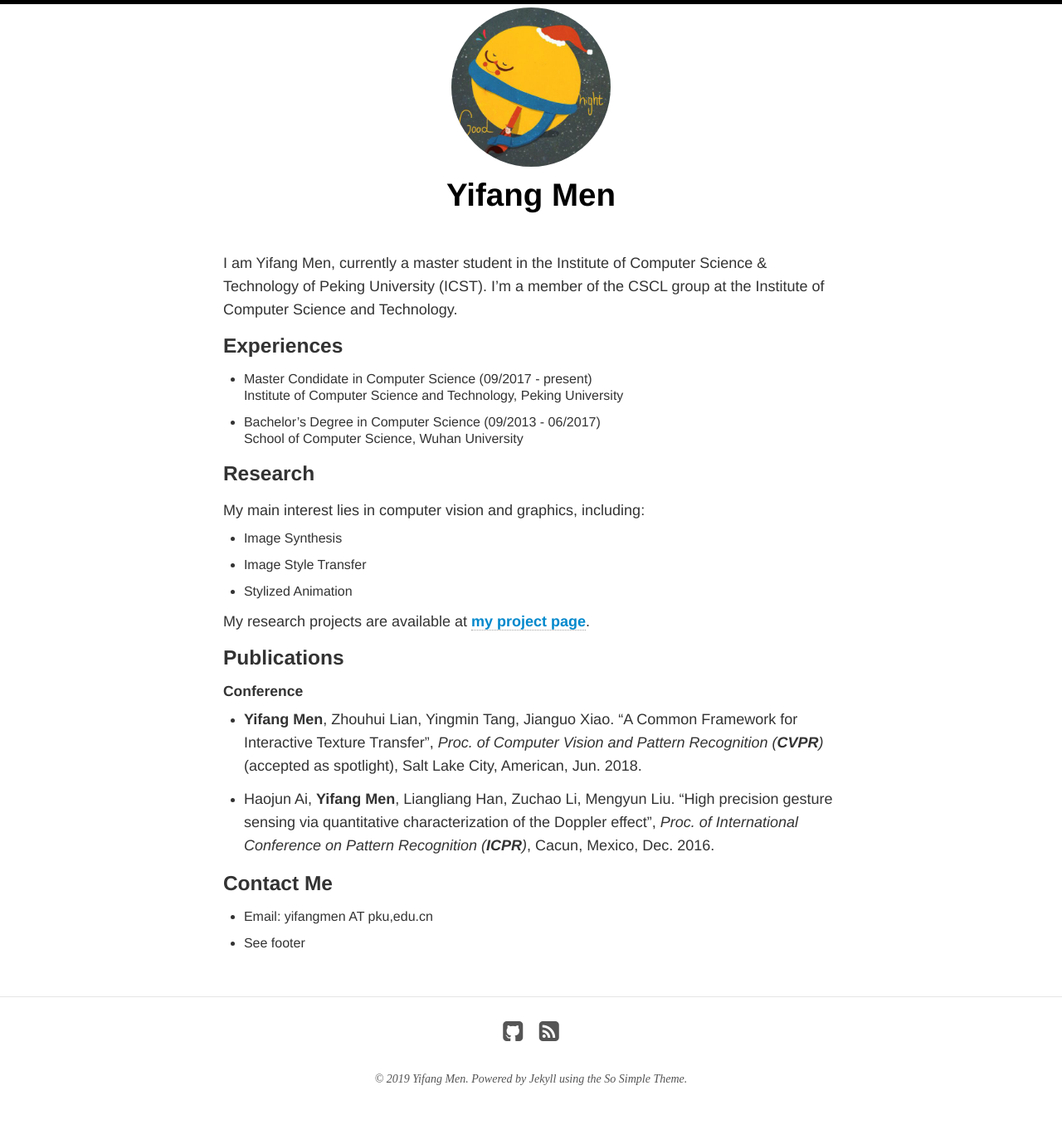
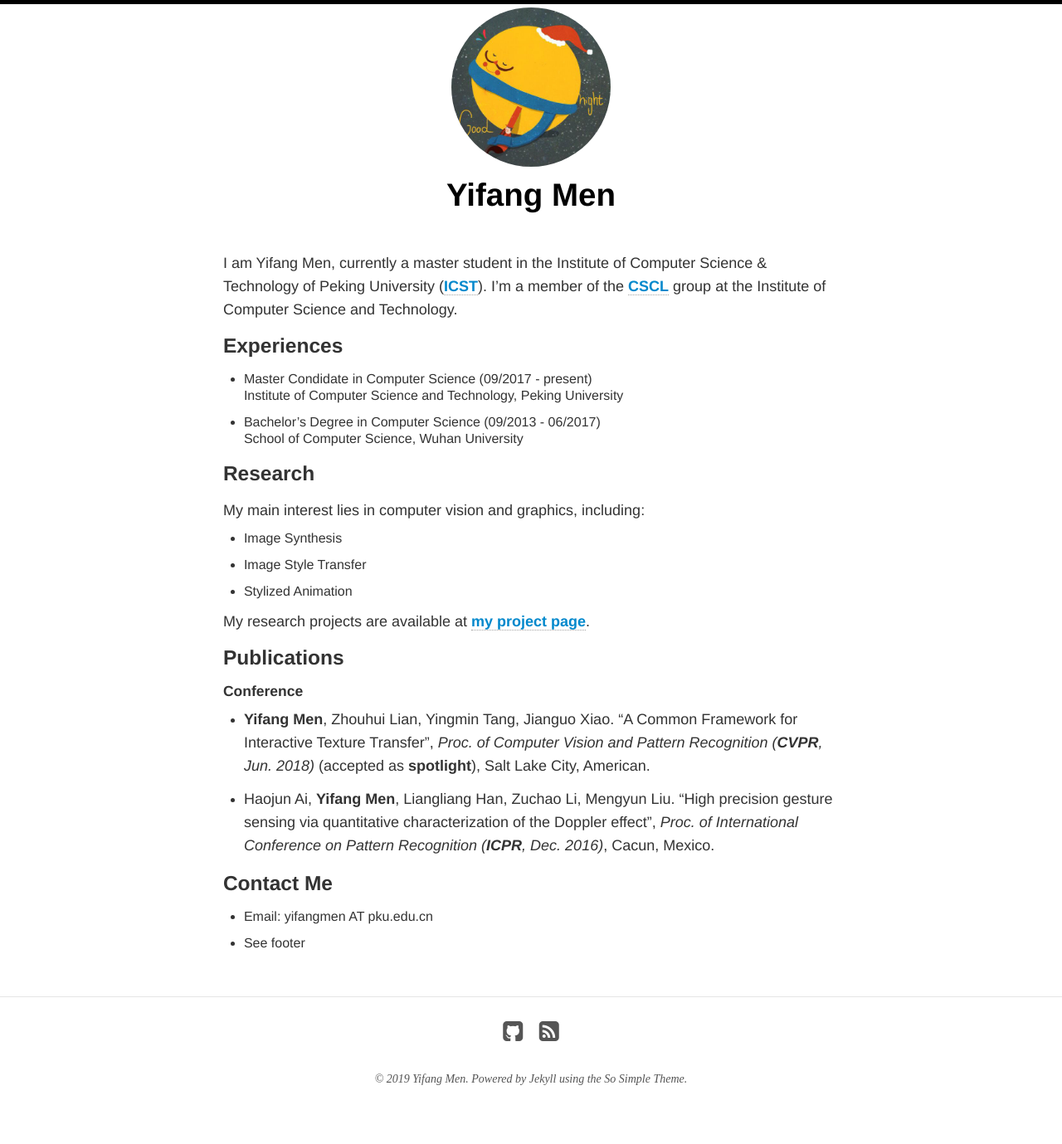
Before and after one commit to menyifang/menyifang.github.io, a Jekyll site: the page built from index.md, in a window 1280 px wide. Shown: the whole page at 83% size. Built offline with Jekyll 4.4.1, drawn with Linux system fonts in a browser that asks for light colours; nearby versions of some CDN libraries.

```diff
--- a/index.md
+++ b/index.md
@@ -5,7 +5,7 @@ excerpt: "Yifang Men's homepage"
 search_omit: true
 ---
 
-I am Yifang Men, currently a master student in the Institute of Computer Science & Technology of Peking University (ICST). I'm a member of the CSCL group at the Institute of Computer Science and Technology.
+I am Yifang Men, currently a master student in the Institute of Computer Science & Technology of Peking University ([**ICST**](http://www.icst.pku.edu.cn)). I'm a member of the [**CSCL**](http://59.108.48.27/cscl/) group at the Institute of Computer Science and Technology.
 
 ### Experiences
 * Master Condidate in Computer Science (09/2017 - present)\\
@@ -26,10 +26,10 @@ My research projects are available at [**my project page**]({{ ***.url }}/pro**/
 
 #### Conference
 
-* **Yifang Men**, Zhouhui Lian, Yingmin Tang, Jianguo Xiao. "A Common Framework for Interactive Texture Transfer", *Proc. of Computer Vision and Pattern Recognition (**CVPR**)* (accepted as spotlight), Salt Lake City, American, Jun. 2018.
+* **Yifang Men**, Zhouhui Lian, Yingmin Tang, Jianguo Xiao. "A Common Framework for Interactive Texture Transfer", *Proc. of Computer Vision and Pattern Recognition (**CVPR**, Jun. 2018)* (accepted as **spotlight**), Salt Lake City, American.
 
-*	Haojun Ai, **Yifang Men**, Liangliang Han, Zuchao Li, Mengyun Liu. "High precision gesture sensing via quantitative characterization of the Doppler effect", *Proc. of International Conference on Pattern Recognition (**ICPR**)*, Cacun, Mexico, Dec. 2016.
+*	Haojun Ai, **Yifang Men**, Liangliang Han, Zuchao Li, Mengyun Liu. "High precision gesture sensing via quantitative characterization of the Doppler effect", *Proc. of International Conference on Pattern Recognition (**ICPR**, Dec. 2016)*, Cacun, Mexico.
 
 ### Contact Me
-* Email: yifangmen AT pku,edu.cn
+* Email: yifangmen AT pku.edu.cn
 * See footer
```
